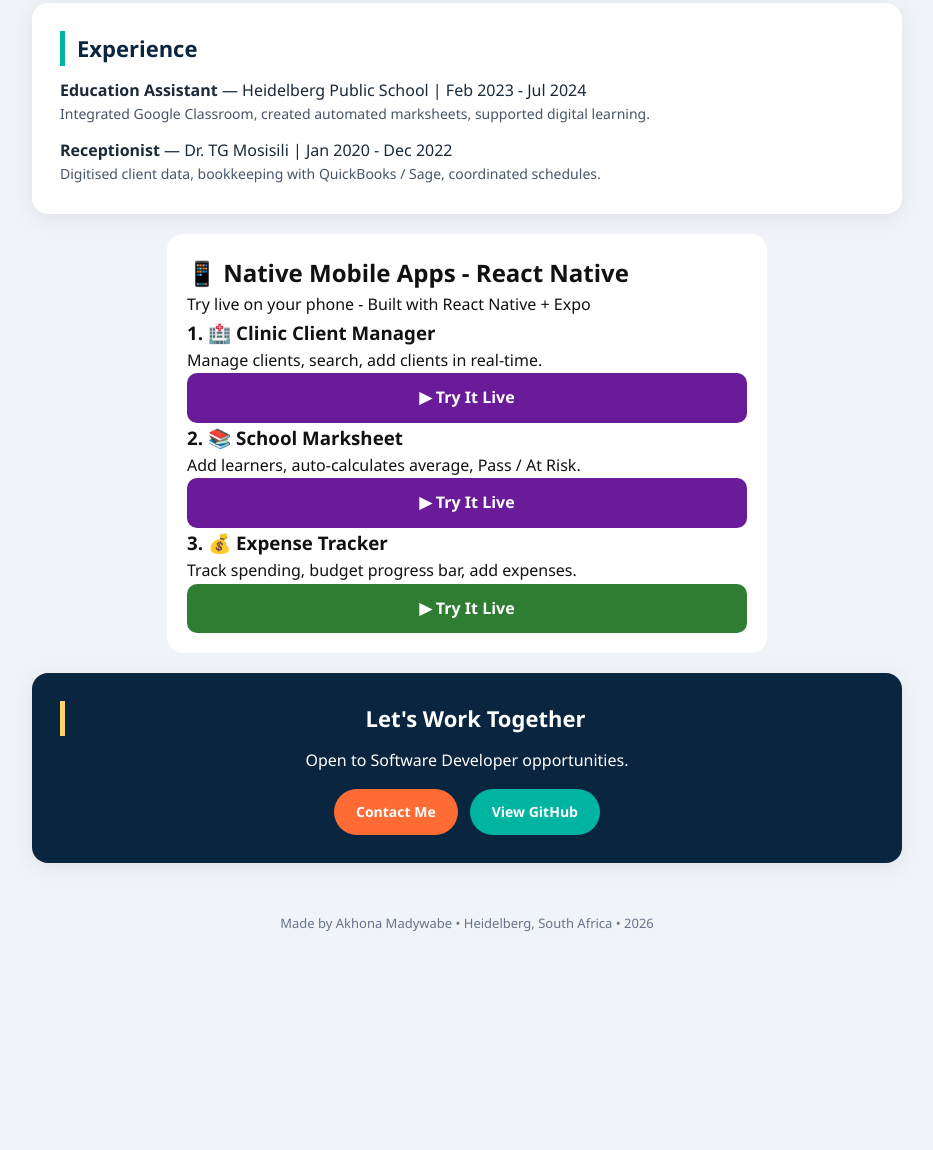
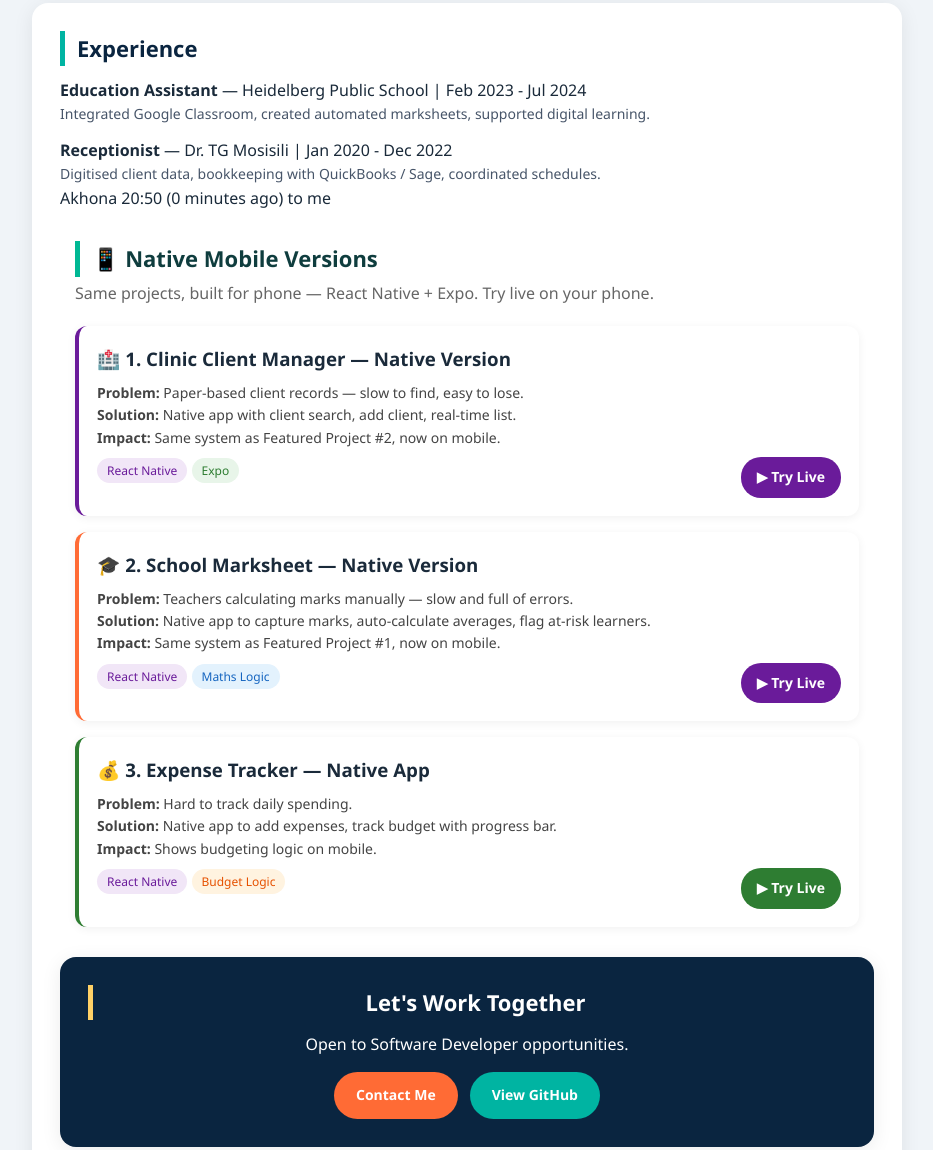
Before and after one commit to Akhona-Mady/Akhona-Mady.github.io, a plain HTML site: page index.html in a window 1280 px wide. Shown: the part 1887-3037 px from the top of the page, without its empty margins (173-1106 px from the left). Before the commit the page ends 2841 px from the top, so only its background shows below. Drawn offline with Linux system fonts and the light colour scheme.

Commit message:
Update index.html

```diff
--- a/index.html
+++ b/index.html
@@ -128,24 +128,47 @@ footer { text-align:center; padding:20px; color:#64748B; font-size:13px; }
 <p style="font-size:14px; color:#475569;">Integrated Google Classroom, created automated marksheets, supported digital learning.</p>
 <p style="margin-top:12px;"><b>Receptionist</b> — Dr. TG Mosisili | Jan 2020 - Dec 2022</p>
 <p style="font-size:14px; color:#475569;">Digitised client data, bookkeeping with QuickBooks / Sage, coordinated schedules.</p>
+
+
+Akhona
+20:50 (0 minutes ago)
+to me
+
+<!-- NATIVE MOBILE VERSIONS - FINAL -->
+<div style="max-width:900px;margin:30px auto;padding:0 15px">
+<h2 style="color:#0f3d3e;border-left:5px solid #00b894;padding-left:12px;margin-bottom:4px">📱 Native Mobile Versions</h2>
+<p style="color:#666;margin-top:0;margin-bottom:20px">Same projects, built for phone — React Native + Expo. Try live on your phone.</p>
+
+<div style="display:grid;gap:16px">
+
+<div style="background:#fff;border-left:4px solid #6A1B9A;border-radius:12px;padding:18px;box-shadow:0 2px 10px rgba(0,0,0,0.06)">
+<h3 style="margin:0">🏥 1. Clinic Client Manager — Native Version</h3>
+<p style="margin:8px 0;color:#444;font-size:14px"><b>Problem:</b> Paper-based client records — slow to find, easy to lose.<br><b>Solution:</b> Native app with client search, add client, real-time list.<br><b>Impact:</b> Same system as Featured Project #2, now on mobile.</p>
+<span style="background:#f1e6f7;color:#6A1B9A;padding:4px 10px;border-radius:20px;font-size:12px">React Native</span>
+<span style="background:#e8f5e9;color:#2E7D32;padding:4px 10px;border-radius:20px;font-size:12px">Expo</span>
+<a href="https://snack.expo.dev/@akhonam/clinic-local-app" target="_blank" style="float:right;background:#6A1B9A;color:white;padding:9px 16px;border-radius:20px;text-decoration:none;font-weight:bold;font-size:14px">▶ Try Live</a>
+<div style="clear:both"></div>
 </div>
 
-  <!-- NATIVE APPS - ADDED, DO NOT DELETE ABOVE -->
-<div style="background:white;color:#111;border-radius:16px;padding:20px;margin:20px auto;max-width:600px;text-align:left">
-<h2 style="margin:0">📱 Native Mobile Apps - React Native</h2>
-<p>Try live on your phone - Built with React Native + Expo</p>
+<div style="background:#fff;border-left:4px solid #FF6B35;border-radius:12px;padding:18px;box-shadow:0 2px 10px rgba(0,0,0,0.06)">
+<h3 style="margin:0">🎓 2. School Marksheet — Native Version</h3>
+<p style="margin:8px 0;color:#444;font-size:14px"><b>Problem:</b> Teachers calculating marks manually — slow and full of errors.<br><b>Solution:</b> Native app to capture marks, auto-calculate averages, flag at-risk learners.<br><b>Impact:</b> Same system as Featured Project #1, now on mobile.</p>
+<span style="background:#f1e6f7;color:#6A1B9A;padding:4px 10px;border-radius:20px;font-size:12px">React Native</span>
+<span style="background:#e3f2fd;color:#1565C0;padding:4px 10px;border-radius:20px;font-size:12px">Maths Logic</span>
+<a href="https://snack.expo.dev/@akhonam/marksheet-app" target="_blank" style="float:right;background:#6A1B9A;color:white;padding:9px 16px;border-radius:20px;text-decoration:none;font-weight:bold;font-size:14px">▶ Try Live</a>
+<div style="clear:both"></div>
+</div>
 
-<h3>1. 🏥 Clinic Client Manager</h3>
-<p>Manage clients, search, add clients in real-time.</p>
-<a href="https://snack.expo.dev/@akhonam/clinic-local-app" target="_blank" style="display:block;background:#6A1B9A;color:white;text-align:center;padding:12px;border-radius:10px;text-decoration:none;font-weight:bold">▶ Try It Live</a>
+<div style="background:#fff;border-left:4px solid #2E7D32;border-radius:12px;padding:18px;box-shadow:0 2px 10px rgba(0,0,0,0.06)">
+<h3 style="margin:0">💰 3. Expense Tracker — Native App</h3>
+<p style="margin:8px 0;color:#444;font-size:14px"><b>Problem:</b> Hard to track daily spending.<br><b>Solution:</b> Native app to add expenses, track budget with progress bar.<br><b>Impact:</b> Shows budgeting logic on mobile.</p>
+<span style="background:#f1e6f7;color:#6A1B9A;padding:4px 10px;border-radius:20px;font-size:12px">React Native</span>
+<span style="background:#fff3e0;color:#E65100;padding:4px 10px;border-radius:20px;font-size:12px">Budget Logic</span>
+<a href="https://snack.expo.dev/@akhonam/expense-tracker-app" target="_blank" style="float:right;background:#2E7D32;color:white;padding:9px 16px;border-radius:20px;text-decoration:none;font-weight:bold;font-size:14px">▶ Try Live</a>
+<div style="clear:both"></div>
+</div>
 
-<h3>2. 📚 School Marksheet</h3>
-<p>Add learners, auto-calculates average, Pass / At Risk.</p>
-<a href="https://snack.expo.dev/@akhonam/marksheet-app" target="_blank" style="display:block;background:#6A1B9A;color:white;text-align:center;padding:12px;border-radius:10px;text-decoration:none;font-weight:bold">▶ Try It Live</a>
-
-<h3>3. 💰 Expense Tracker</h3>
-<p>Track spending, budget progress bar, add expenses.</p>
-<a href="https://snack.expo.dev/@akhonam/expense-tracker-app" target="_blank" style="display:block;background:#2E7D32;color:white;text-align:center;padding:12px;border-radius:10px;text-decoration:none;font-weight:bold">▶ Try It Live</a>
+</div>
 </div>
 
 <div class="card" style="text-align:center; background:#0A2540; color:white;">
```
